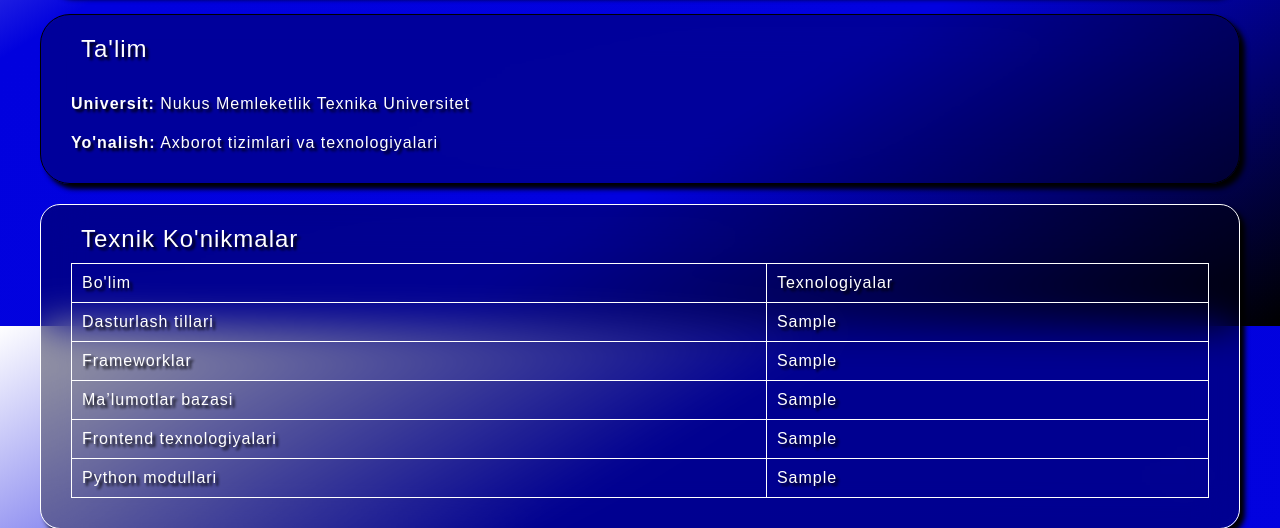
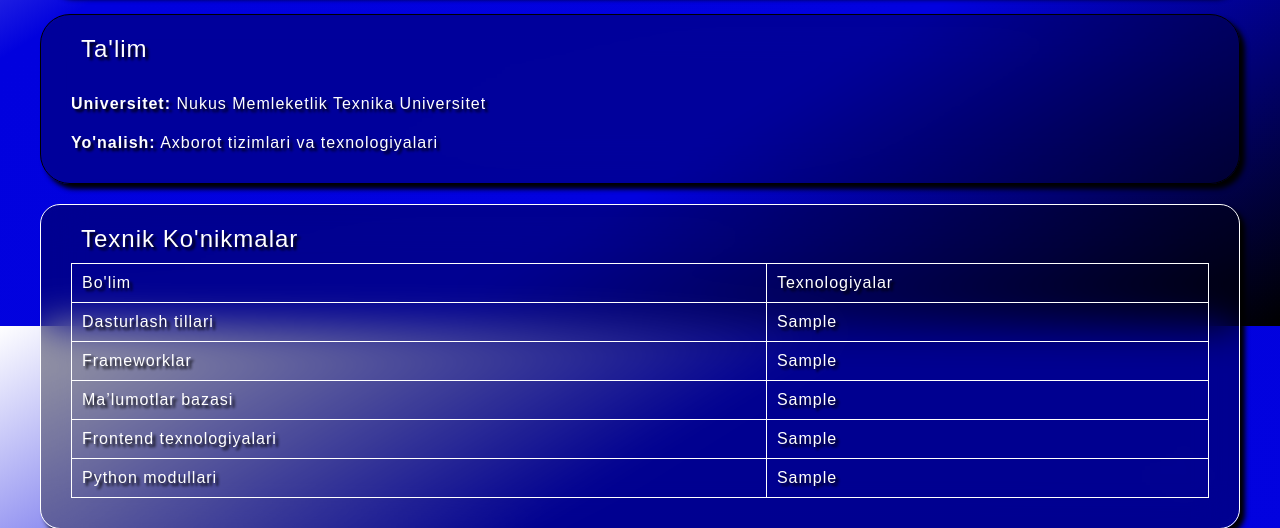
Before and after one commit to qodirboyev/Demir_portfolio, a Django app: page /about/resume in a window 1280 px wide. Shown: the part 474-1002 px from the top of the page. Run offline with Django 5.2, Linux system fonts and the light colour scheme; tables that the repository leaves empty hold one stand-in row (values such as "Sample post"); some libraries are stand-ins or nearby versions.

Commit message:
Fix typo in 'Universit' to 'Universitet' in resume

```diff
--- a/templates/about_resume_app/resume.html
+++ b/templates/about_resume_app/resume.html
@@ -70,7 +70,7 @@
 
     <section class="talim">
         <h1 class="matn_h4">Ta'lim</h1>
-        <h4 class="matn_h4"><b>Universit:</b> Nukus Memleketlik Texnika Universitet</h4>
+        <h4 class="matn_h4"><b>Universitet:</b> Nukus Memleketlik Texnika Universitet</h4>
         <h4 class="matn_h4"><b>Yo'nalish:</b> Axborot tizimlari va texnologiyalari</h4>
     </section>
 
```
